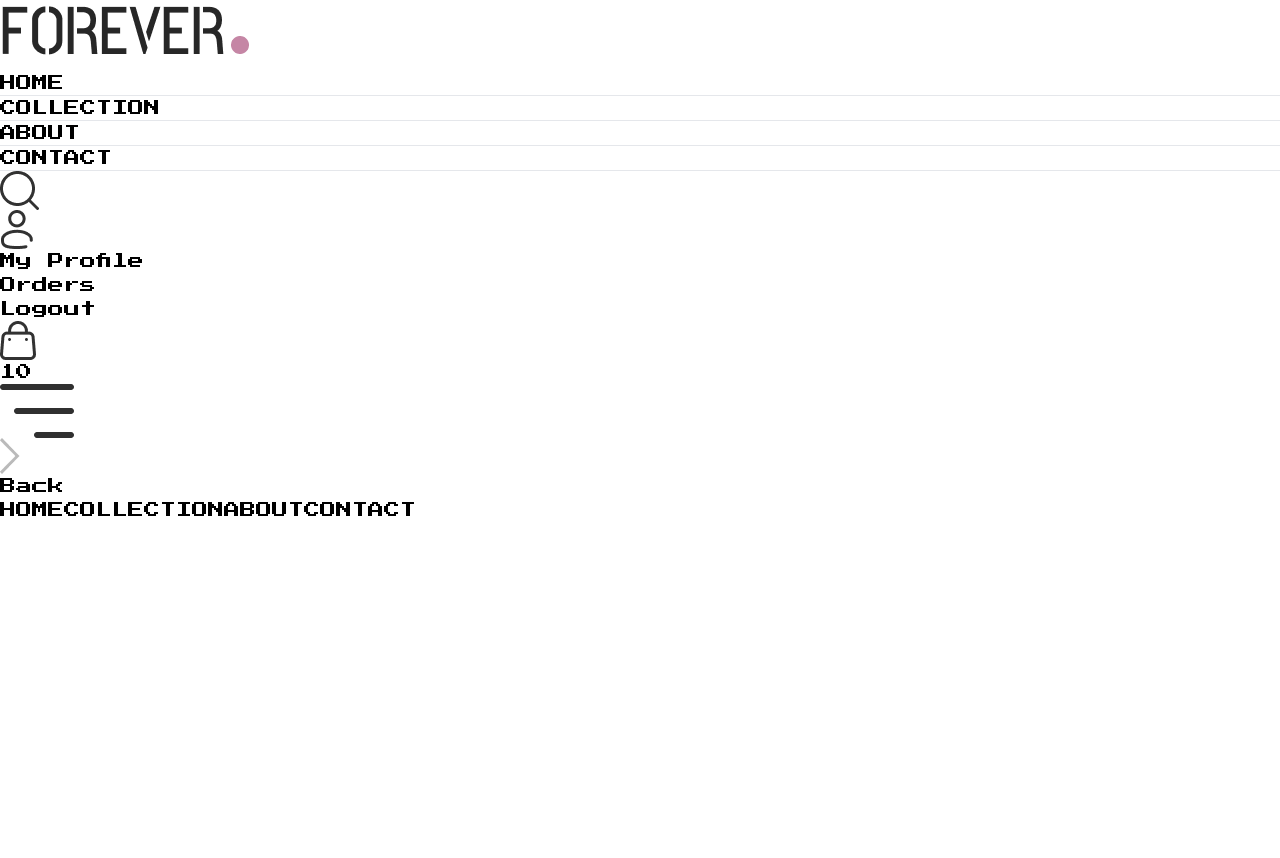
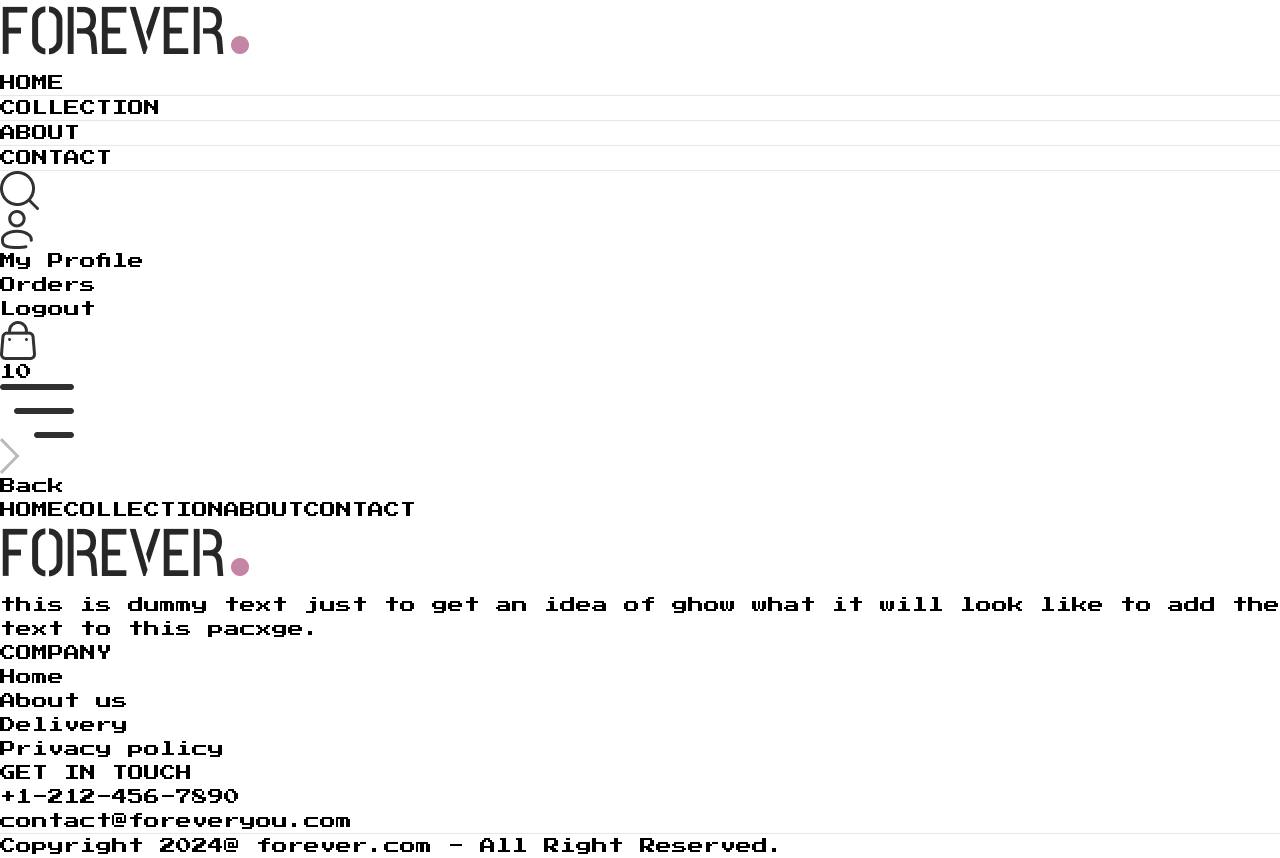
Before and after one commit to jackiejr18/ecommerce-two, a React (Vite) app in the folder frontend/: page /orders in a window 1280 px wide. Before the commit the page ends 800 px from the top, so only its background shows below. Built offline with nearby package versions, Linux system fonts and the light colour scheme.

Commit message:
completion of UI for hompage

```diff
--- a/frontend/src/App.jsx
+++ b/frontend/src/App.jsx
@@ -10,6 +10,7 @@
 import PlaceOrder from './pages/PlaceOrder'
 import Orders from './pages/Orders'
 import Navbar from './components/Navbar'
+import Footer from './components/Footer'
 
 
 const App = () => {
@@ -27,6 +28,7 @@
         <Route path='/place-order' element={<PlaceOrder/>} />
         <Route path='/orders' element={<Orders/>} />
       </Routes>
+      <Footer/>
 
     </div>
   )
--- /dev/null
+++ b/frontend/src/components/Footer.jsx
@@ -0,0 +1,45 @@
+import React from 'react'
+import { assets } from '../assets/assets'
+
+const Footer = () => {
+  return (
+      <div>
+        <div className='flex flex-col sm:grid grid-cols-[3fr_1fr_1fr] gap-14 my-10 mt-40 text-sm'>
+
+          <div>
+            <img src={assets.logo} className='mb-5 w-32'/>
+            <p className='w-full md:w-2/3 text-gray-600'>
+              this is dummy text just to get an idea of ghow what it will look like to add the text to this pacxge.
+            </p>
+          </div>
+
+          <div>
+            <p className='text-xl font-medium mb-5'>COMPANY</p>
+            <ul className='flex flex-col gap-1 text-gray-600'>
+              <li>Home</li>
+              <li>About us</li>
+              <li>Delivery</li>
+              <li>Privacy policy</li>
+            </ul>
+          </div>
+
+          <div>
+            <p className='text-xl font-medium mb-5'>GET IN TOUCH</p>
+            <ul className='flex flex-col gap-1 text-gray-600'>
+              <li>+1-212-456-7890</li>
+              <li>contact@foreveryou.com</li>
+            </ul>
+          </div>
+
+        </div>
+
+        <div>
+          <hr/>
+          <p className='py-5 text-sm text-center'>Copyright 2024@ forever.com - All Right Reserved.</p>
+        </div>
+
+      </div>
+  )
+}
+
+export default Footer
```
